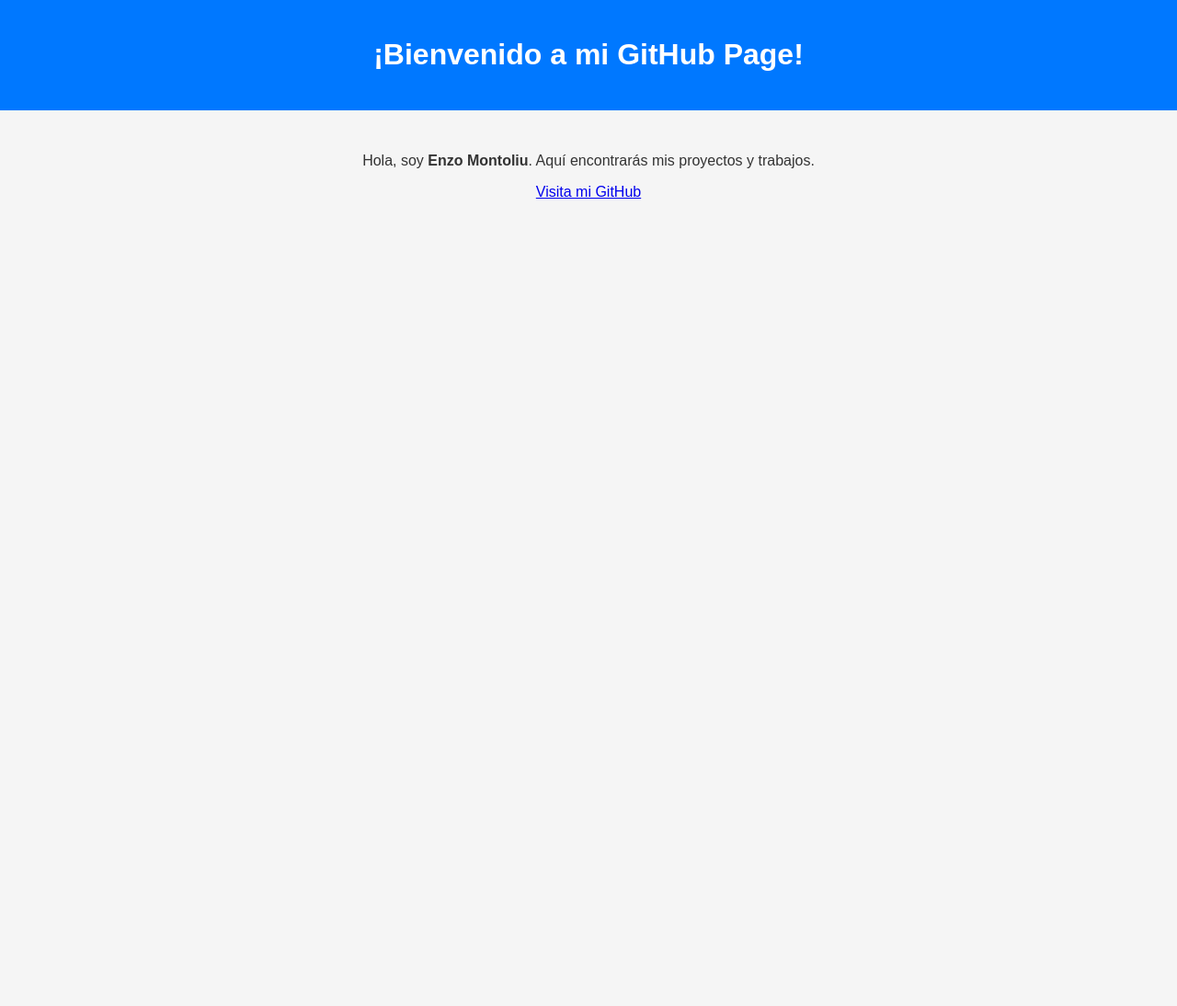
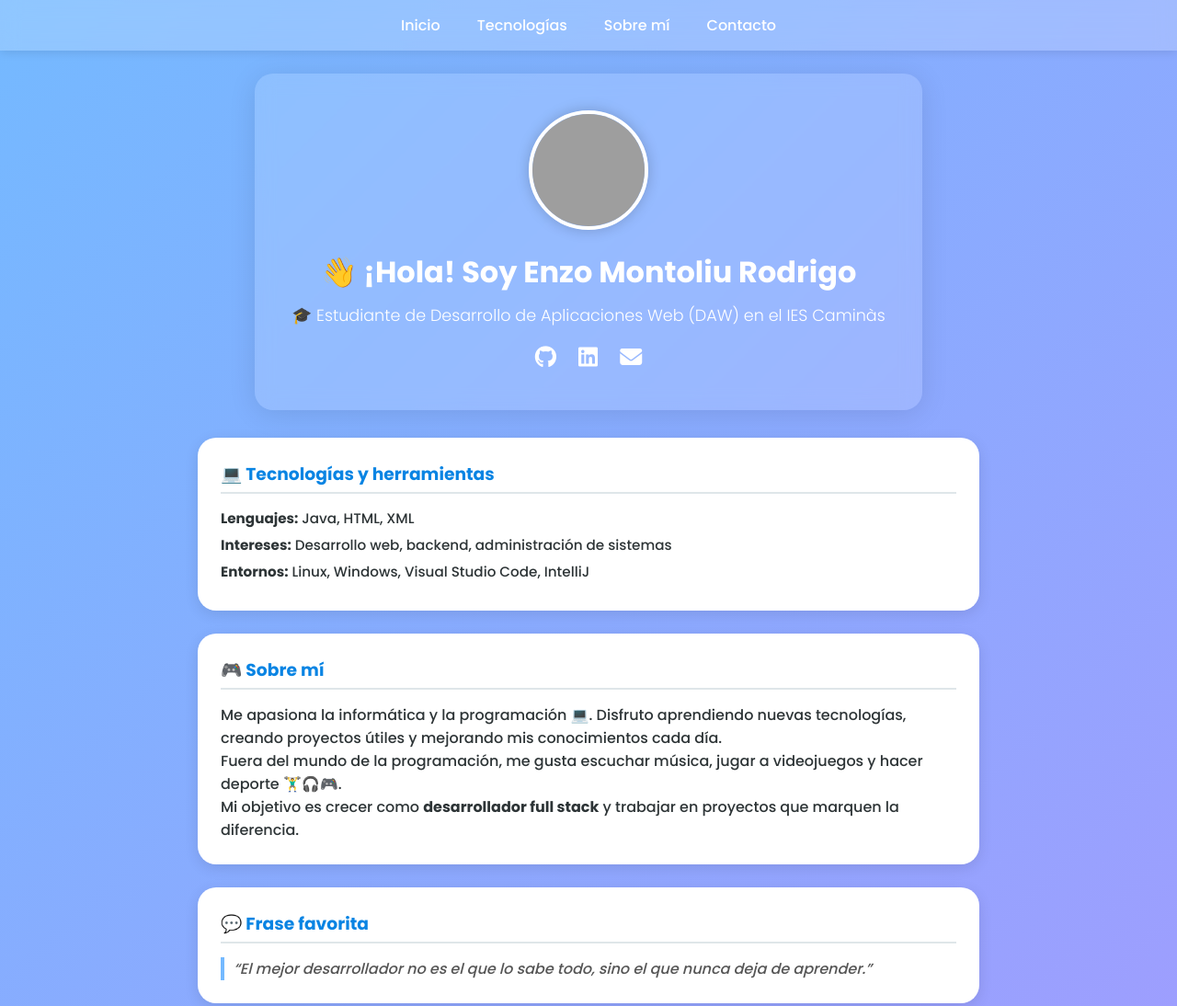
Before and after one commit to EnzoMontoliu/EnzoMontoliu.github.io, a plain HTML site: page index.html in a window 1280 px wide. Shown: the top 1094 px of the page at 92% size. Before the commit the page ends 800 px from the top, so only its background shows below. Drawn offline with Linux system fonts and the light colour scheme; grey boxes are pictures that could not be loaded.

Commit message:
Update index.html

```diff
--- a/index.html
+++ b/index.html
@@ -3,33 +3,218 @@
 <head>
   <meta charset="UTF-8">
   <meta name="viewport" content="width=device-width, initial-scale=1.0">
-  <title>Mi Portafolio</title>
+  <title>Enzo Montoliu Rodrigo - Portafolio</title>
+  <link rel="preconnect" href="https://fonts.googleapis.com">
+  <link rel="preconnect" href="https://fonts.gstatic.com" crossorigin>
+  <link href="https://fonts.googleapis.com/css2?family=Poppins:wght@300;500;700&display=swap" rel="stylesheet">
+  <link rel="stylesheet" href="https://cdnjs.cloudflare.com/ajax/libs/font-awesome/6.5.0/css/all.min.css">
   <style>
-    body {
-      font-family: Arial, sans-serif;
-      background: #f5f5f5;
-      color: #333;
-      text-align: center;
+    * {
       margin: 0;
       padding: 0;
+      box-sizing: border-box;
     }
+
+    body {
+      font-family: "Poppins", sans-serif;
+      background: linear-gradient(135deg, #74b9ff, #a29bfe);
+      color: #2d3436;
+      min-height: 100vh;
+      display: flex;
+      flex-direction: column;
+      align-items: center;
+      padding-top: 80px;
+    }
+
+    /* NAVBAR */
+    nav {
+      position: fixed;
+      top: 0;
+      width: 100%;
+      background: rgba(255, 255, 255, 0.2);
+      backdrop-filter: blur(10px);
+      display: flex;
+      justify-content: center;
+      padding: 15px 0;
+      box-shadow: 0 2px 10px rgba(0, 0, 0, 0.1);
+      z-index: 100;
+    }
+
+    nav a {
+      color: white;
+      text-decoration: none;
+      margin: 0 20px;
+      font-weight: 500;
+      transition: color 0.3s;
+    }
+
+    nav a:hover {
+      color: #ffeaa7;
+    }
+
     header {
-      background: #0078ff;
+      text-align: center;
+      background: rgba(255, 255, 255, 0.15);
+      backdrop-filter: blur(10px);
+      border-radius: 20px;
+      padding: 40px;
+      max-width: 850px;
+      box-shadow: 0 4px 30px rgba(0, 0, 0, 0.1);
+      margin-bottom: 30px;
       color: white;
-      padding: 20px;
+      animation: fadeIn 1s ease;
     }
-    main {
-      padding: 30px;
+
+    .profile-img {
+      width: 130px;
+      height: 130px;
+      border-radius: 50%;
+      object-fit: cover;
+      border: 4px solid #fff;
+      margin-bottom: 15px;
+      box-shadow: 0 0 15px rgba(0, 0, 0, 0.2);
+    }
+
+    header h1 {
+      font-size: 2em;
+      margin-bottom: 10px;
+    }
+
+    header h2 {
+      font-weight: 300;
+      font-size: 1.1em;
+    }
+
+    section {
+      background: white;
+      border-radius: 20px;
+      padding: 25px;
+      max-width: 850px;
+      width: 90%;
+      margin-bottom: 25px;
+      box-shadow: 0 4px 15px rgba(0, 0, 0, 0.1);
+      text-align: left;
+      animation: fadeUp 0.8s ease;
+    }
+
+    section h3 {
+      color: #0984e3;
+      margin-bottom: 15px;
+      border-bottom: 2px solid #dfe6e9;
+      padding-bottom: 5px;
+    }
+
+    ul {
+      list-style: none;
+    }
+
+    ul li {
+      margin: 6px 0;
+      font-size: 0.95em;
+    }
+
+    blockquote {
+      font-style: italic;
+      border-left: 4px solid #74b9ff;
+      padding-left: 10px;
+      color: #555;
+    }
+
+    footer {
+      margin-top: 20px;
+      color: white;
+      font-size: 0.9em;
+      opacity: 0.8;
+      text-align: center;
+      padding: 20px 0;
+    }
+
+    .social-icons {
+      margin-top: 15px;
+    }
+
+    .social-icons a {
+      color: white;
+      font-size: 1.5em;
+      margin: 0 10px;
+      transition: transform 0.3s, color 0.3s;
+    }
+
+    .social-icons a:hover {
+      transform: scale(1.2);
+      color: #ffeaa7;
+    }
+
+    @keyframes fadeIn {
+      from { opacity: 0; transform: translateY(-20px); }
+      to { opacity: 1; transform: translateY(0); }
+    }
+
+    @keyframes fadeUp {
+      from { opacity: 0; transform: translateY(20px); }
+      to { opacity: 1; transform: translateY(0); }
+    }
+
+    @media (max-width: 600px) {
+      header h1 { font-size: 1.5em; }
+      nav a { margin: 0 10px; font-size: 0.9em; }
     }
   </style>
 </head>
 <body>
-  <header>
-    <h1>¡Bienvenido a mi GitHub Page!</h1>
+
+  <nav>
+    <a href="#inicio">Inicio</a>
+    <a href="#tecnologias">Tecnologías</a>
+    <a href="#sobre-mi">Sobre mí</a>
+    <a href="#contacto">Contacto</a>
+  </nav>
+
+  <header id="inicio">
+    <img src="https://avatars.githubusercontent.com/u/9919?s=200&v=4" alt="Foto de perfil" class="profile-img">
+    <!-- 👆 Reemplaza el enlace anterior por tu propia foto (por ejemplo: /img/foto.jpg) -->
+    <h1>👋 ¡Hola! Soy Enzo Montoliu Rodrigo</h1>
+    <h2>🎓 Estudiante de Desarrollo de Aplicaciones Web (DAW) en el IES Caminàs</h2>
+
+    <div class="social-icons">
+      <a href="https://github.com/enzomontoliu" target="_blank"><i class="fab fa-github"></i></a>
+      <a href="https://www.linkedin.com/in/enzomontoliu" target="_blank"><i class="fab fa-linkedin"></i></a>
+      <a href="mailto:enzomontoliu@gmail.com"><i class="fas fa-envelope"></i></a>
+    </div>
   </header>
-  <main>
-    <p>Hola, soy <strong>Enzo Montoliu</strong>. Aquí encontrarás mis proyectos y trabajos.</p>
-    <p><a href="https://github.com/EnzoMontoliu">Visita mi GitHub</a></p>
-  </main>
+
+  <section id="tecnologias">
+    <h3>💻 Tecnologías y herramientas</h3>
+    <ul>
+      <li><strong>Lenguajes:</strong> Java, HTML, XML</li>
+      <li><strong>Intereses:</strong> Desarrollo web, backend, administración de sistemas</li>
+      <li><strong>Entornos:</strong> Linux, Windows, Visual Studio Code, IntelliJ</li>
+    </ul>
+  </section>
+
+  <section id="sobre-mi">
+    <h3>🎮 Sobre mí</h3>
+    <p>Me apasiona la informática y la programación 💻. Disfruto aprendiendo nuevas tecnologías, creando proyectos útiles y mejorando mis conocimientos cada día.</p>
+    <p>Fuera del mundo de la programación, me gusta escuchar música, jugar a videojuegos y hacer deporte 🏋️‍♂️🎧🎮.</p>
+    <p>Mi objetivo es crecer como <strong>desarrollador full stack</strong> y trabajar en proyectos que marquen la diferencia.</p>
+  </section>
+
+  <section>
+    <h3>💬 Frase favorita</h3>
+    <blockquote>
+      “El mejor desarrollador no es el que lo sabe todo, sino el que nunca deja de aprender.”
+    </blockquote>
+  </section>
+
+  <section id="contacto">
+    <h3>📬 Contacto</h3>
+    <p>Si quieres ponerte en contacto conmigo, puedes escribirme a:</p>
+    <p><a href="mailto:enzomontoliu@gmail.com">enzomontoliu@gmail.com</a></p>
+  </section>
+
+  <footer>
+    © 2025 Enzo Montoliu Rodrigo — Todos los derechos reservados.
+  </footer>
+
 </body>
 </html>
```
